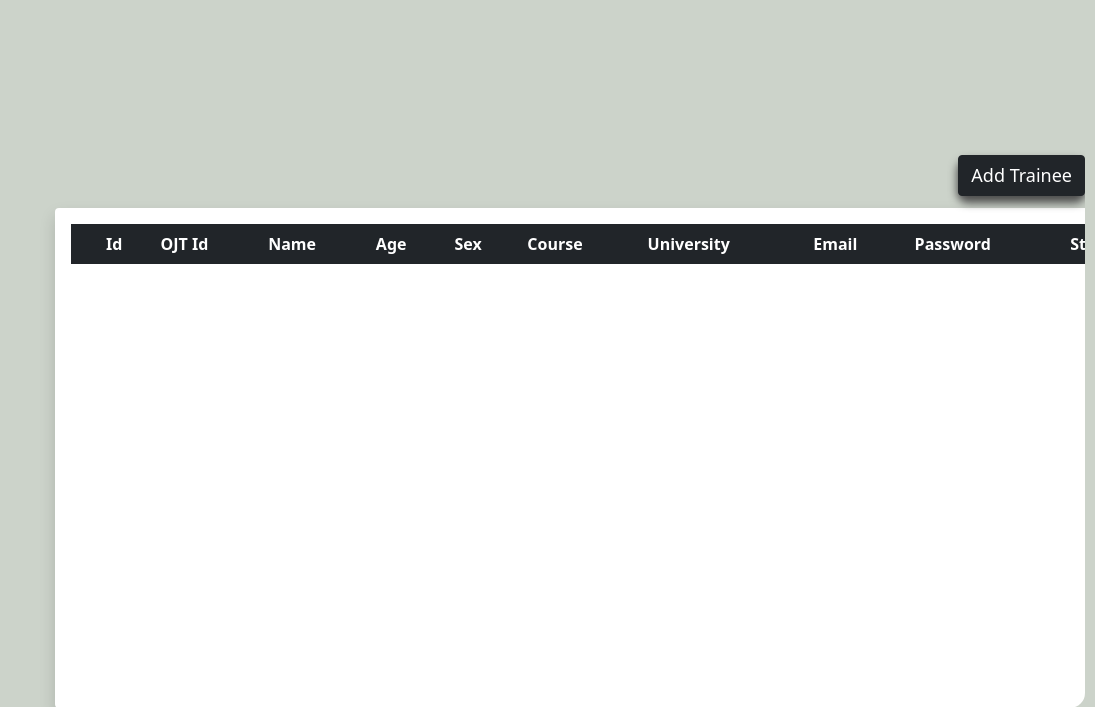
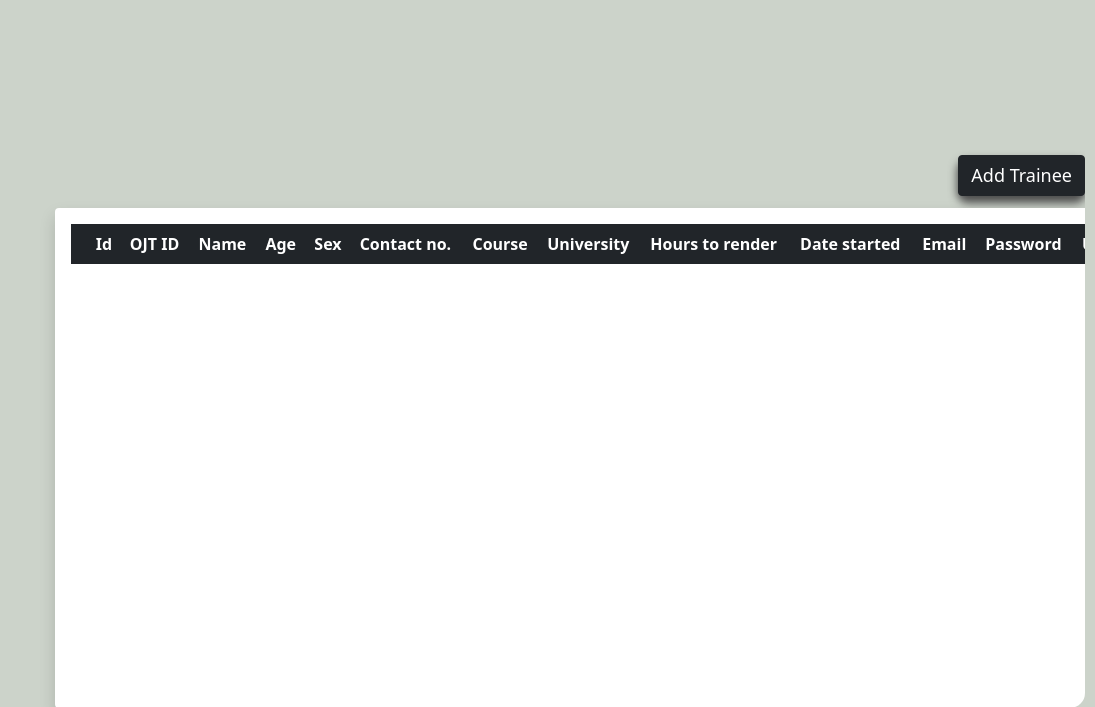
Before and after one commit to janlowi/av_ojt, a PHP site: page /Trainee.php in a window 1320 px wide. Shown: the top 707 px of the page, without its empty margins (225-1320 px from the left). Run offline with PHP 8.4, Linux system fonts and the light colour scheme; data comes from the database, SQL or seed files in the repository; lists and menus that the app fills with data are empty; some libraries are stand-ins or nearby versions.

Commit message:
add trainee

```diff
--- a/project101/Admin/Trainee.php
+++ b/project101/Admin/Trainee.php
@@ -14,14 +14,19 @@
                 <tr>
                 <th scope="col"></th>
                 <th scope="col">Id</th>
-                <th scope="col">OJT Id</th>
+                <th scope="col">OJT ID</th>
                 <th scope="col">Name</th>
                 <th scope="col">Age</th>
                 <th scope="col">Sex</th>
+                <th scope="col">Contact no.</th>
                 <th scope="col">Course</th>
                 <th scope="col">University</th>
+                <th scope="col">Hours to render</th>
+                <th scope="col">Date started</th>
+
                 <th scope="col">Email</th>
                 <th scope="col">Password</th>
+                <th scope="col">Usertype</th>
                 <th scope="col">Status</th>
                 <th scope="col">Operation</th>
                 </tr>
@@ -37,12 +42,11 @@
      while ($row=mysqli_fetch_assoc($query)) {
 
                         $id = $row ['id'];
-                       $ojtid = $row ['ojt_id'];
-                       $firstname = $row ['first_name'];
-                       $middlename = $row ['middle_name'];
-                       $lastname = $row ['last_name'];
+                       $ojt_id = $row ['ojt_id'];
+                       $full_name = $row ['last_name'].","." ". $row['first_name']." ". $row['middle_name'];
                        $age = $row ['age'];
                        $sex = $row ['sex'];
+                       $contact_num =$row['contact_num'];
                        $course = $row ['degree'];
                        $university = $row ['university'];
                        $hours_to_render = $row ['hours_to_render'];
@@ -56,12 +60,11 @@
 
 
                                         <td>'.$id.'</td>
-                                        <td>'.$ojtid.'</td>
-                                        <td>'.$firstname.'</td>
-                                        <td>'.$middlename.'</td>
-                                         <td>'.$lastname.'</td>
+                                        <td>'.$ojt_id.'</td>
+                                        <td>'.$full_name.'</td>
                                         <td>'.$age.'</td>
                                         <td>'.$sex.'</td>
+                                        <td>'.$contact_num.'</td>
                                         <td>'.$course.'</td>
                                         <td>'.$university.'</td>
                                         <td>'.$hours_to_render.'</td>
--- a/project101/Assets/css/add.css
+++ b/project101/Assets/css/add.css
@@ -41,7 +41,7 @@
   .register {
     position: absolute;
     overflow:scroll;
-    overflow-x: hidden;
+    overflow: hidden;
     top: 20px;
     background-color:var(--bs-white) ;
     padding: 30px;
--- a/project101/Assets/css/admin.css
+++ b/project101/Assets/css/admin.css
@@ -45,9 +45,16 @@
     border-radius: 15px 15px 15px 15px;
     -webkit-box-shadow: -1px 6px 10px -1px rgba(143,143,143,0.77);
     box-shadow: -1px 6px 10px -1px rgba(143,143,143,0.77);
-    z-index: -1;
 
 }
+/* .ojt-table .table {
+
+    position: relative;
+    width:auto;
+    height:auto;
+    overflow: scroll  ;
+} */
+
   .container-nav .add-button {
     font-size: 20px;
     position:absolute;
```
